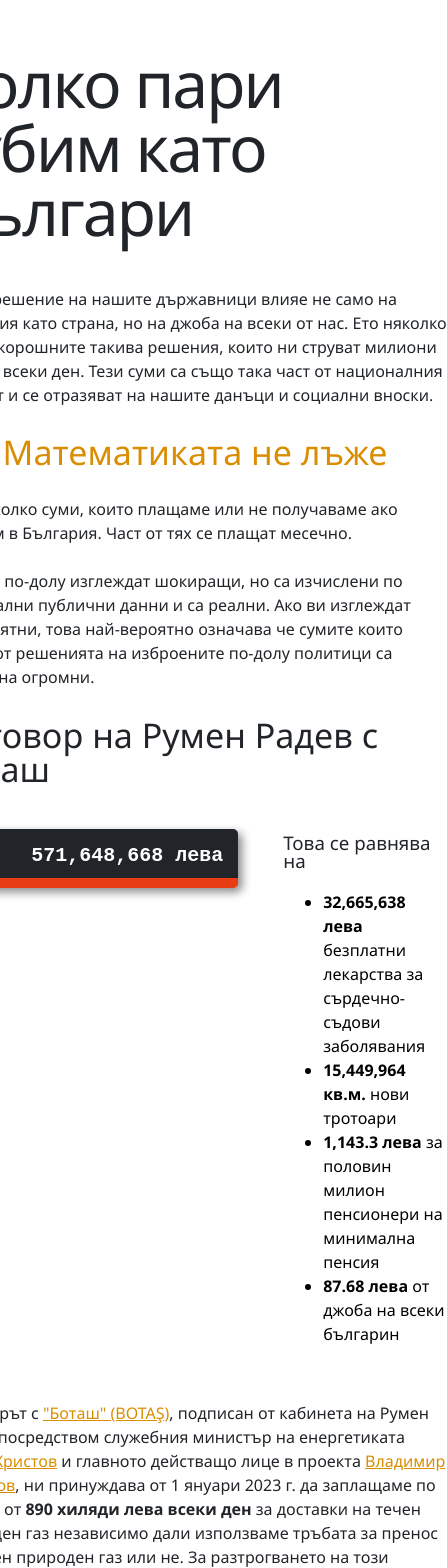
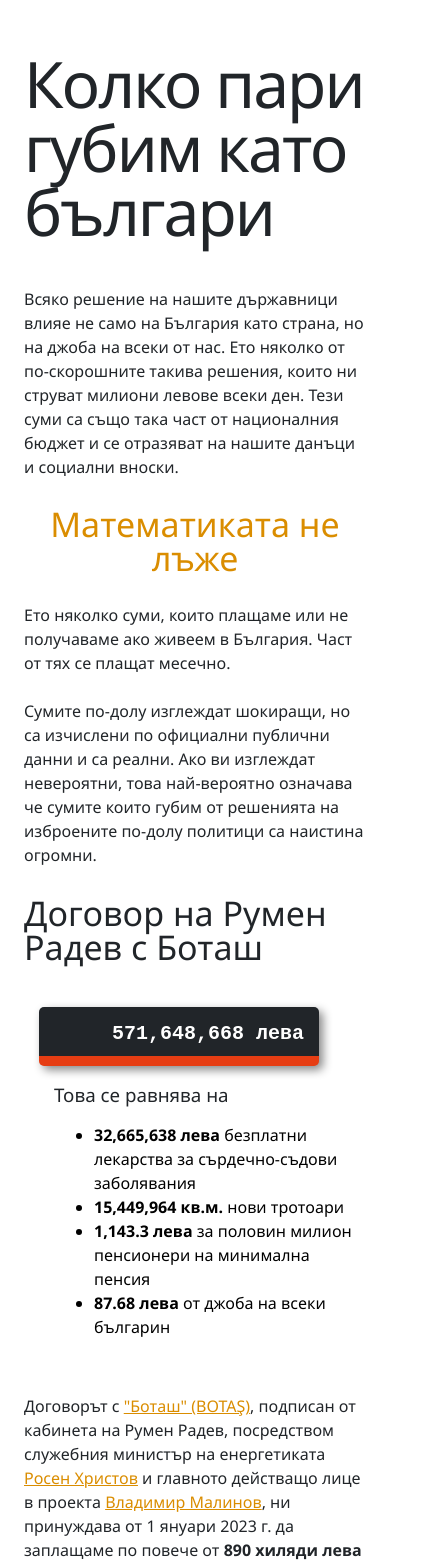
Before and after one commit to MiroJ/bulgarian-cost-counters, an Angular app: page / in a window 390 px wide. Shown: the top 1568 px of the page, 447 px wide, since content can reach past the window. Built offline with nearby package versions, Linux system fonts and the light colour scheme.

Commit message:
Fix wrapping on mobile.

```diff
--- a/src/app/widget-panel/widget-panel.component.html
+++ b/src/app/widget-panel/widget-panel.component.html
@@ -1,4 +1,4 @@
-<div class="d-flex justify-content-between align-items-start">
+<div class="d-flex justify-content-between align-items-start flex-wrap">
     <div class="counter hover-text">
         <strong>{{data.amount | number}}</strong>
         <span> {{data.currency}}</span>
--- a/src/mini-bootstrap.scss
+++ b/src/mini-bootstrap.scss
@@ -12,6 +12,10 @@
     align-items: flex-start !important;
 }
 
+.flex-wrap {
+    flex-wrap: wrap !important;
+}
+
 .text-center {
     text-align: center;
 }
--- a/src/styles.scss
+++ b/src/styles.scss
@@ -49,12 +49,6 @@
     p {
         color: $dark-gray;
         margin-top: 1.5rem;
-    }
-}
-
-@media screen and (max-width: 800px) {
-    .content {
-        width: max-content;
     }
 }
 
```
